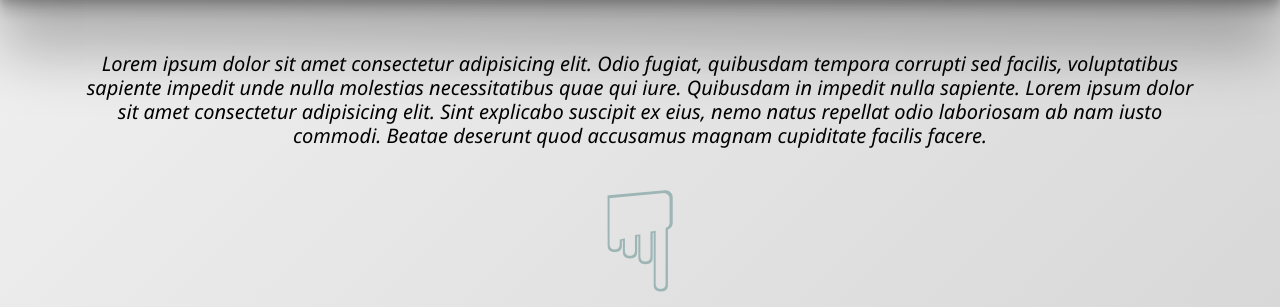
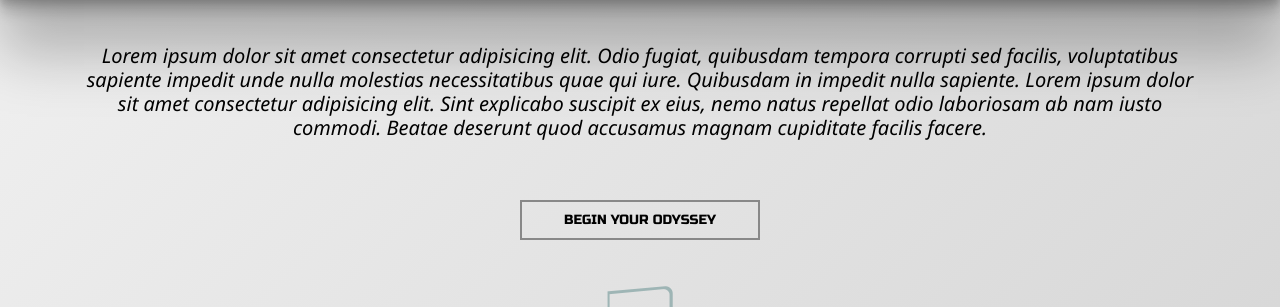
Before and after one commit to PGPere/Odyssey, a plain HTML site: page index.html in a window 1280 px wide. Shown: the part 475-782 px from the top of the page. Drawn offline with Linux system fonts and the light colour scheme; a web font is replaced by a local one.

Commit message:
switched the order of arrow and begin odyssey button.

```diff
--- a/css/style.css
+++ b/css/style.css
@@ -64,8 +64,7 @@ div a p span{
   height: 80px;
   font-size: 7em;
   color:rgb(158, 181, 181);
-
-
+  margin-bottom: 80px;
 }
 
 .myBtn{
@@ -80,7 +79,7 @@ a {
 
 #text {
   min-width: 100vw;
-  min-height: 25vh;
+  min-height: 23vh;
   display: flex;
   align-items: center;
   text-align: center;
--- a/index.html
+++ b/index.html
@@ -44,7 +44,11 @@
       facilis facere.
     </p>
   </div>
+
   <div id='down'>
+    <div>
+      <button id="myBtn">BEGIN YOUR ODYSSEY</button>
+    </div>
     <div id='arrowicon'>
       <a class="btn btn-lib" role="button" data-toggle="collapse" href="#collapseEX1" aria-expanded="false"
         aria-controls="collapseEX1">
@@ -55,9 +59,7 @@
     </div>
 
 
-    <div>
-      <button id="myBtn">BEGIN YOUR ODYSSEY</button>
-    </div>
+
 
   <div class="collapse" id="collapseEX1">
     <p></p>
```
